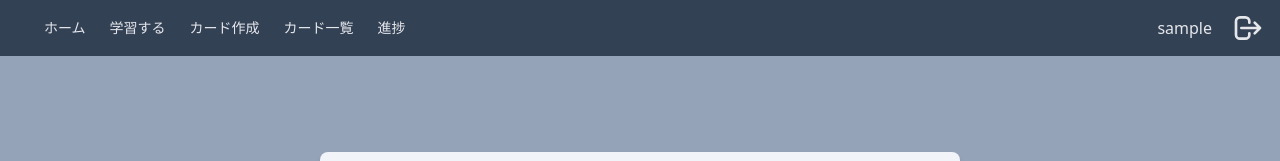
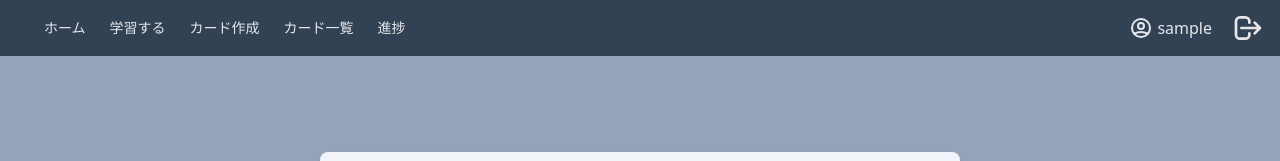
Before and after one commit to hiro7392/Ankicard_client, a React (Create React App) app: page / in a window 1280 px wide. Shown: the top 161 px of the page. Built offline with nearby package versions, Linux system fonts and the light colour scheme; sample sign-in values are in the browser's storage.

Commit message:
問題一覧表示のhover時の挙動を変更

```diff
--- a/src/components/atoms/Tag.tsx
+++ b/src/components/atoms/Tag.tsx
@@ -4,8 +4,8 @@ type TagProps={
 export const Tag=(props:TagProps)=>{
 
     return(
-        <div className="flex items-start border-2">
-            <p className="flex text-sm p-2 m-1 text-left text-white bg-teal-500 rounded-lg">{props.tagName}</p>
+        <div className="flex items-start border-none ml-2">
+            <p className="flex text-sm p-2 m-1 text-left text-white bg-teal-500 rounded-lg border-none">{props.tagName}</p>
         </div>
     )
 }
--- a/src/components/molecules/MiniQuestionCard.tsx
+++ b/src/components/molecules/MiniQuestionCard.tsx
@@ -24,16 +24,18 @@ export const MiniQuestionCard=(props:MiniQuestionCardProp)=>{
         <>
             {/*<QuestionCardText text={text} css={css} tag={tag}/>*/}
             <div className={css}>
-                <div className="bg-slate-200 h-72 min-h-min pb-10">
+                <div className="bg-slate-200 h-72 min-h-min pb-10 rounded">
                     <div className="flex items-start border-2 border-b-slate-400">
-                        <p className="flex-1 text-teal-600 hover:bg-white" onClick={changeTextStateTrue}>問題</p>
-                        <p className="flex-1 text-teal-600 hover:bg-white hover" onClick={changeTextStateFalse}>解答</p>
+                        <p className="flex-1 text-teal-600 hover:bg-white cursor-pointer" onClick={changeTextStateTrue}>問題</p>
+                        <p className="flex-1 text-teal-600 hover:bg-white hover cursor-pointer" onClick={changeTextStateFalse}>解答</p>
                     </div>
+                    <div className="hover:bg-slate-100">
                     {displayQuestionText?
-                    <h2 className="h-48 flex items-center hover:bg-slate-100 text-center mx-3">{questionText}</h2>:
-                    <h2 className="h-48 flex text-sm items-center hover:bg-slate-100 text-center mx-3">{answerText}</h2>}
-
+                    <h2 className="h-48 flex items-center text-center border-none mx-4 ">{questionText}</h2>:
+                    <h2 className="h-48 flex text-sm items-center hover:bg-slate-100 text-center mx-3">{answerText}</h2>
+                    }
                     <Tag tagName={tag}/>
+                    </div>
                 </div>
             </div>
         </>
--- a/src/components/organism/QuestionCardsTable.tsx
+++ b/src/components/organism/QuestionCardsTable.tsx
@@ -14,7 +14,7 @@ export const QuestionCardsTable=()=>{
         //setUserCreatedCards(sampleQuestions)
     },[]);
     //"bg-slate-100 h-48 w-32 px-20 text-3xl flex items-center mb-10 leading-10"
-    const css:string="bg-slate-300 w-80 mx-10 mt-20 p-5 text-xl mb-10 leading-10";
+    const css:string="bg-slate-300 w-80 mx-10 mt-20 p-5 text-xl mb-10 leading-10 rounded";
     return(
         <>
             {
--- a/src/components/templates/Header.tsx
+++ b/src/components/templates/Header.tsx
@@ -81,12 +81,17 @@ export const Header=()=>{
                             </Link>
                         </div>
                         <div className="flex items-left">
-                            <Link
-                                className="text-right text-gray-200 hover:bg-gray-300 hover:text-gray-700 my-auto px-2 py-1 rounded mr-2"
-                                to="/userinfo"
-                            >
-                                {userName}
-                            </Link>
+                            <div className="flex items-left text-right text-gray-200 hover:bg-gray-300 hover:text-gray-700 my-auto rounded px-2 py-1 mr-2 border-solid border-blue-100">
+                            <svg xmlns="http://www.w3.org/2000/svg" className="h-6 w-6 mr-1" fill="none" viewBox="0 0 24 24" stroke="currentColor" strokeWidth={2}>
+                                <path strokeLinecap="round" strokeLinejoin="round" d="M5.121 17.804A13.937 13.937 0 0112 16c2.5 0 4.847.655 6.879 1.804M15 10a3 3 0 11-6 0 3 3 0 016 0zm6 2a9 9 0 11-18 0 9 9 0 0118 0z" />
+                            </svg>
+                                <Link
+                                    className="t"
+                                    to="/userinfo"
+                                >
+                                    {userName}
+                                </Link>
+                            </div>
                             <button className="my-3">
                                 <LogoutIcon
                                 className="h-8 w-10 text-gray-200 hover:bg-gray-300 hover:text-gray-700 px-1 mr-3 rounded"
@@ -96,6 +101,7 @@ export const Header=()=>{
                                 }}
                                 />
                             </button>
+
                         </div>
                         </div>
                 </nav>
```
